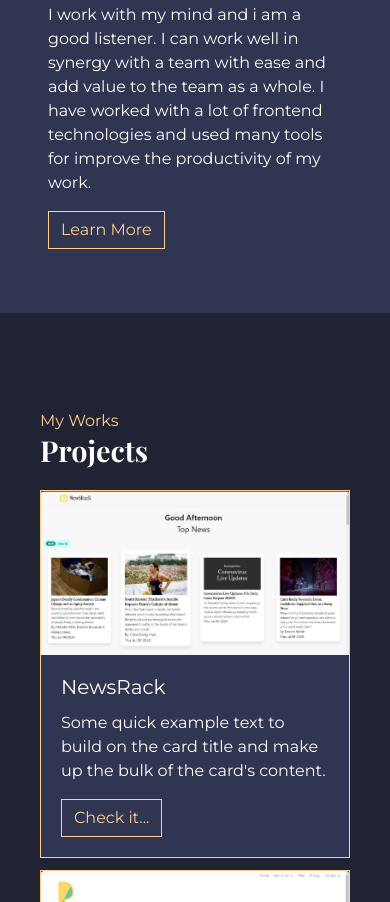
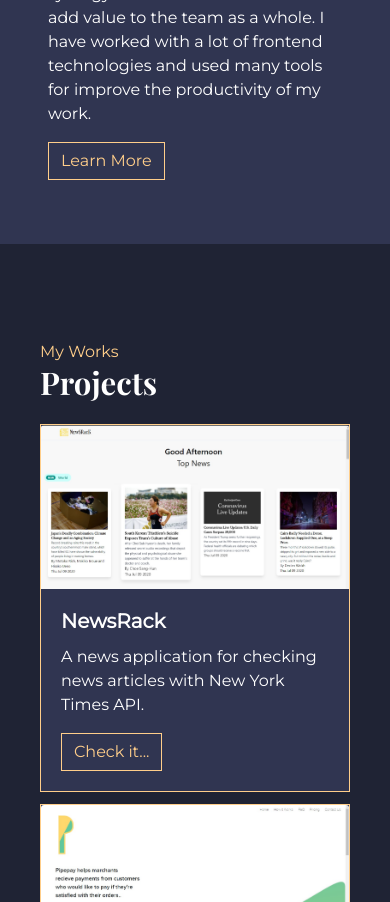
Before and after one commit to MichaelGee/portfolio, a plain HTML site: page index.html in a window 390 px wide. Shown: the part 1098-2000 px from the top of the page. Drawn offline with nearby package versions, Linux system fonts and the light colour scheme; a web font is replaced by a local one.

Commit message:
added the links

```diff
--- a/css/style.scss
+++ b/css/style.scss
@@ -90,10 +90,15 @@
         .btn{
           border-color: $yellow;
           border-radius: 0 !important;
-          color: $yellow;
+          a{
+            color: $yellow !important;
+            text-decoration: none;
+          }
           &:hover{
             background-color: $yellow !important;
-            color: black !important;
+            a{
+              color: black !important;
+            }
           }
         }
     }
@@ -133,6 +138,9 @@
         border-radius: 0rem;
         color: white;
        .card-body{
+         .card-title{
+           font-weight: bold;
+         }
         .btn{
           border-color: $yellow;
           color: $yellow;
@@ -240,6 +248,9 @@
       }
       .about-text{
         width:100%;
+        h1{
+          font-size: 1.95rem;
+        }
       }
   }
 }
@@ -249,7 +260,7 @@
       width:100% !important;
       .project-header{
         h1{
-          font-size: 1.8rem;
+          font-size: 1.95rem;
         }
       }
     }
@@ -263,7 +274,7 @@
      width: 100%;
      .contact-header{
        h1{
-         font-size: 1.8rem;
+         font-size: 1.95rem;
        }
      }
    }
--- a/index.html
+++ b/index.html
@@ -57,7 +57,7 @@
                add value to the team as a whole. I have worked with a lot of frontend technologies and used
                many tools for improve the productivity of my work.
              </p>
-                <button type="button" class="btn btn-outline-primary">Learn More</button>
+                <button type="button" class="btn"><a href="https://resume.io/r/bsNqFPXv5" target="_blank">Learn More</a></button>
           </div>
         </div>
   </div>
@@ -74,7 +74,7 @@
           <img src="/images/newsrack.jpg" class="card-img-top" alt="...">
           <div class="card-body">
             <h5 class="card-title">NewsRack</h5>
-            <p class="card-text">Some quick example text to build on the card title and make up the bulk of the card's content.</p>
+            <p class="card-text">A news application for checking news articles with New York Times API.</p>
             <a href="https://newsrack.netlify.app/" target="_blank" class="btn  btn-outline-primary">Check it...</a>
           </div>
         </div>
@@ -83,7 +83,7 @@
           <img src="/images/pipepay.jpg" class="card-img-top" alt="...">
           <div class="card-body">
             <h5 class="card-title">Pipepay</h5>
-            <p class="card-text">Some quick example text to build on the card title and make up the bulk of the card's content.</p>
+            <p class="card-text">A payment system website that introduces the users on how to use the platform.</p>
             <a href="https://michaelgee.github.io/pipepay/" target="_blank" class="btn  btn-outline-primary">Check it...</a>
           </div>
         </div>
@@ -92,7 +92,7 @@
           <img src="/images/foodiz.jpg" class="card-img-top" alt="...">
           <div class="card-body">
             <h5 class="card-title">Foodiz</h5>
-            <p class="card-text">Some quick example text to build on the card title and make up the bulk of the card's content.</p>
+            <p class="card-text">This is an application for getting popular food recipes on the internet.</p>
             <a href="https://foodiz.netlify.app/" target="_blank" class="btn  btn-outline-primary">Check it...</a>
           </div>
         </div>
@@ -101,7 +101,7 @@
           <img src="/images/imagefinder.jpg" class="card-img-top" alt="...">
           <div class="card-body">
             <h5 class="card-title">Image Finder</h5>
-            <p class="card-text">Some quick example text to build on the card title and make up the bulk of the card's content.</p>
+            <p class="card-text"> An image search app built with React and Material Design for the UI and Pixabay API for the data.</p>
             <a href="https://michaelgee.github.io/imagefinder/" target="_blank" class="btn  btn-outline-primary">Check it...</a>
           </div>
         </div>
@@ -110,7 +110,7 @@
           <img src="/images/exchange.jpg" class="card-img-top" alt="...">
           <div class="card-body">
             <h5 class="card-title">Exchange</h5>
-            <p class="card-text">Some quick example text to build on the card title and make up the bulk of the card's content.</p>
+            <p class="card-text"> A web application built with React.js to check the current prices of major foreign exchange currencies and cryptocurrency rates.</p>
             <a href="https://michaelgee.github.io/react-forex/" target="_blank" class="btn  btn-outline-primary">Check it...</a>
           </div>
         </div>
```
Also changed, not shown: css/style.css, 1 other file.
